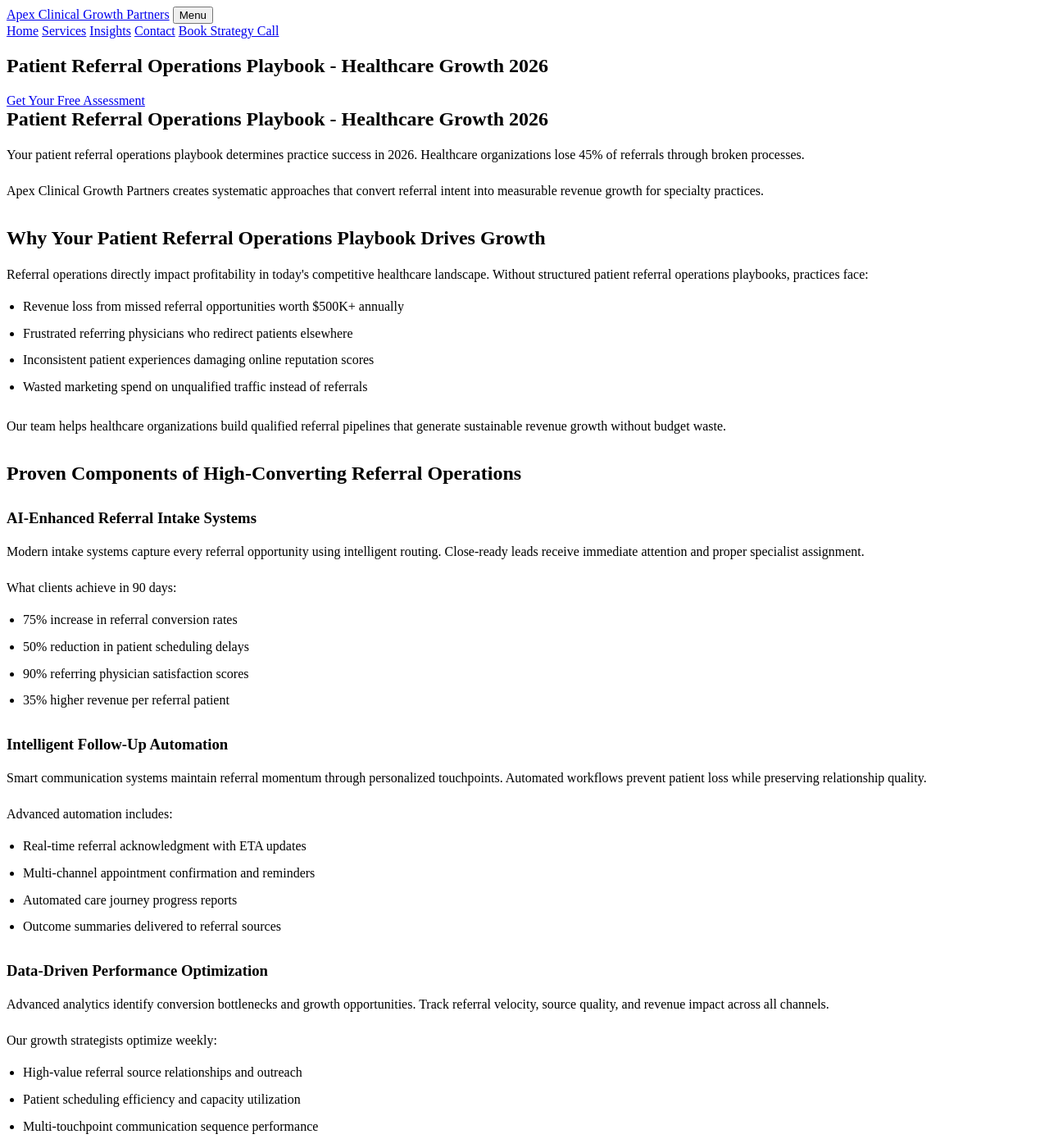
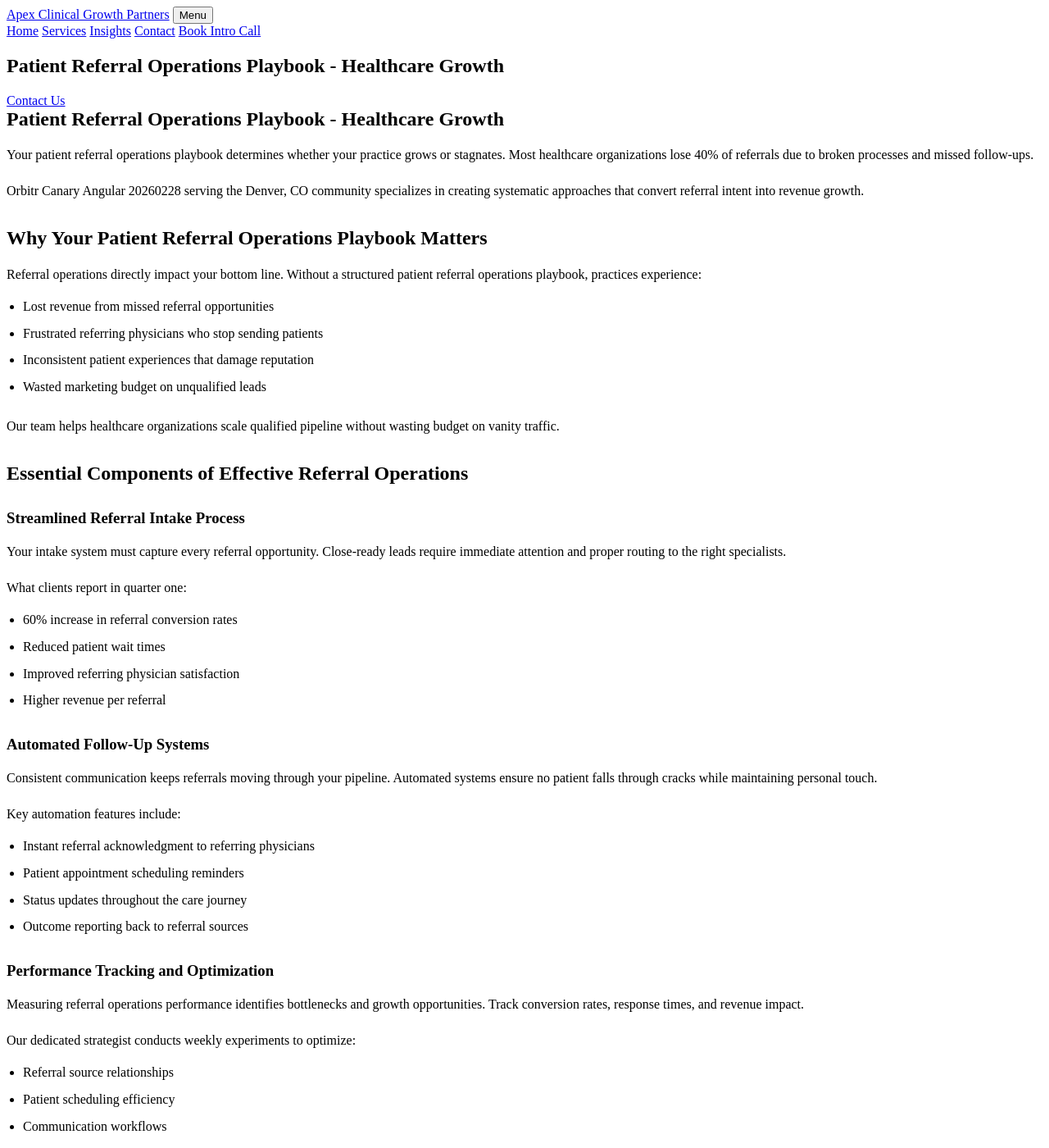
Before and after one commit to prjctlphbt/orbitr-canary-angular-20260228, a Jekyll site: the page angular-referral-ops-playbook-20260228142149.html, which Jekyll copies as it is, in a window 1280 px wide and 1400 px high. Shown: the whole window at 82% size. Built offline with Jekyll 4.4.1, drawn with Linux system fonts in a browser that asks for light colours; some of the changed text lies outside the part shown.

Commit message:
Rollback: Revert changes to angular-referral-ops-playbook-20260228142149.html

```diff
--- a/angular-referral-ops-playbook-20260228142149.html
+++ b/angular-referral-ops-playbook-20260228142149.html
@@ -4,8 +4,8 @@
 <head>
 <meta charset="utf-8"/>
 <meta content="width=device-width, initial-scale=1.0" name="viewport"/>
-<meta content="Transform patient referrals with our proven operations playbook. Boost conversion rates by 60%, streamline workflows, and maximize revenue growth in 2026." name="description"/>
-<title>Patient Referral Operations Playbook - Healthcare Growth 2026</title>
+<meta content="Streamline patient referrals with our comprehensive operations playbook. Optimize workflows, boost growth, and improve patient outcomes. Get started today." name="description"/>
+<title>Patient Referral Operations Playbook - Healthcare Growth</title>
 <style>
 
 
@@ -95,69 +95,69 @@
 <a href="/services/">Services</a>
 <a href="/blog/insights/">Insights</a>
 <a href="/contact/">Contact</a>
-<a class="cta" href="/contact/">Book Strategy Call</a>
+<a class="cta" href="/contact/">Book Intro Call</a>
 </nav>
 </div>
 </header>
 <main class="page-main">
 <section class="page-hero landing-hero">
 <div class="container">
-<h1>Patient Referral Operations Playbook - Healthcare Growth 2026</h1>
-<a class="cta" href="/services/">Get Your Free Assessment</a>
+<h1>Patient Referral Operations Playbook - Healthcare Growth</h1>
+<a class="cta" href="/services/">Contact Us</a>
 </div>
 </section>
 <section class="landing-content">
 <div class="container orbitr-generated-content">
-<h1>Patient Referral Operations Playbook - Healthcare Growth 2026</h1>
-<p>Your patient referral operations playbook determines practice success in 2026. Healthcare organizations lose 45% of referrals through broken processes.</p>
-<p>Apex Clinical Growth Partners creates systematic approaches that convert referral intent into measurable revenue growth for specialty practices.</p>
-<h2>Why Your Patient Referral Operations Playbook Drives Growth</h2>
-<p>Referral operations directly impact profitability in today's competitive healthcare landscape. Without structured patient referral operations playbooks, practices face:</p>
+<h1>Patient Referral Operations Playbook - Healthcare Growth</h1>
+<p>Your patient referral operations playbook determines whether your practice grows or stagnates. Most healthcare organizations lose 40% of referrals due to broken processes and missed follow-ups.</p>
+<p>Orbitr Canary Angular 20260228 serving the Denver, CO community specializes in creating systematic approaches that convert referral intent into revenue growth.</p>
+<h2>Why Your Patient Referral Operations Playbook Matters</h2>
+<p>Referral operations directly impact your bottom line. Without a structured patient referral operations playbook, practices experience:</p>
 <ul>
-<li>Revenue loss from missed referral opportunities worth $500K+ annually</li>
-<li>Frustrated referring physicians who redirect patients elsewhere</li>
-<li>Inconsistent patient experiences damaging online reputation scores</li>
-<li>Wasted marketing spend on unqualified traffic instead of referrals</li>
+<li>Lost revenue from missed referral opportunities</li>
+<li>Frustrated referring physicians who stop sending patients</li>
+<li>Inconsistent patient experiences that damage reputation</li>
+<li>Wasted marketing budget on unqualified leads</li>
 </ul>
-<p>Our team helps healthcare organizations build qualified referral pipelines that generate sustainable revenue growth without budget waste.</p>
-<h2>Proven Components of High-Converting Referral Operations</h2>
-<h3>AI-Enhanced Referral Intake Systems</h3>
-<p>Modern intake systems capture every referral opportunity using intelligent routing. Close-ready leads receive immediate attention and proper specialist assignment.</p>
-<p>What clients achieve in 90 days:
+<p>Our team helps healthcare organizations scale qualified pipeline without wasting budget on vanity traffic.</p>
+<h2>Essential Components of Effective Referral Operations</h2>
+<h3>Streamlined Referral Intake Process</h3>
+<p>Your intake system must capture every referral opportunity. Close-ready leads require immediate attention and proper routing to the right specialists.</p>
+<p>What clients report in quarter one:
 <ul>
-<li>75% increase in referral conversion rates</li>
-<li>50% reduction in patient scheduling delays</li>
-<li>90% referring physician satisfaction scores</li>
-<li>35% higher revenue per referral patient</li>
+<li>60% increase in referral conversion rates</li>
+<li>Reduced patient wait times</li>
+<li>Improved referring physician satisfaction</li>
+<li>Higher revenue per referral</li>
 </ul></p>
-<h3>Intelligent Follow-Up Automation</h3>
-<p>Smart communication systems maintain referral momentum through personalized touchpoints. Automated workflows prevent patient loss while preserving relationship quality.</p>
-<p>Advanced automation includes:
+<h3>Automated Follow-Up Systems</h3>
+<p>Consistent communication keeps referrals moving through your pipeline. Automated systems ensure no patient falls through cracks while maintaining personal touch.</p>
+<p>Key automation features include:
 <ul>
-<li>Real-time referral acknowledgment with ETA updates</li>
-<li>Multi-channel appointment confirmation and reminders</li>
-<li>Automated care journey progress reports</li>
-<li>Outcome summaries delivered to referral sources</li>
+<li>Instant referral acknowledgment to referring physicians</li>
+<li>Patient appointment scheduling reminders</li>
+<li>Status updates throughout the care journey</li>
+<li>Outcome reporting back to referral sources</li>
 </ul></p>
-<h3>Data-Driven Performance Optimization</h3>
-<p>Advanced analytics identify conversion bottlenecks and growth opportunities. Track referral velocity, source quality, and revenue impact across all channels.</p>
-<p>Our growth strategists optimize weekly:
+<h3>Performance Tracking and Optimization</h3>
+<p>Measuring referral operations performance identifies bottlenecks and growth opportunities. Track conversion rates, response times, and revenue impact.</p>
+<p>Our dedicated strategist conducts weekly experiments to optimize:
 <ul>
-<li>High-value referral source relationships and outreach</li>
-<li>Patient scheduling efficiency and capacity utilization</li>
-<li>Multi-touchpoint communication sequence performance</li>
-<li>Revenue conversion metrics and lifetime patient value</li>
+<li>Referral source relationships</li>
+<li>Patient scheduling efficiency</li>
+<li>Communication workflows</li>
+<li>Revenue conversion metrics</li>
 </ul></p>
-<h2>Scale Your Referral Operations in 2026</h2>
-<p>A comprehensive patient referral operations playbook transforms fragmented processes into revenue-generating systems. Healthcare organizations see qualified growth within 60 days.</p>
-<p>Our proven methodology builds sustainable referral operations that scale with practice growth. We create systems generating revenue intent, not vanity metrics.</p>
-<p>Ready to transform your patient referral operations playbook? Call (720) 555-0105 or email hello@apexclinicalgrowth.com for your free referral assessment.</p>
+<h2>Transform Your Referral Operations Today</h2>
+<p>A comprehensive patient referral operations playbook transforms scattered processes into revenue-generating systems. Healthcare organizations using structured approaches see qualified growth within 90 days.</p>
+<p>Our services focus on building sustainable referral operations that scale with your practice. We help create systems that generate revenue intent, not vanity traffic.</p>
+<p>Ready to optimize your patient referral operations playbook? Contact our team at (720) 555-0105 or email hello@apexclinicalgrowth.com to discuss your referral growth strategy.</p>
 </div>
 </section>
 <section class="landing-cta">
 <div class="container">
-<h2>Start Growing Your Referral Revenue Today</h2>
-<a class="cta" href="/services/">Schedule Free Assessment</a>
+<h2>Take the Next Step</h2>
+<a class="cta" href="/services/">Contact Us</a>
 </div>
 </section>
 </main>
```
